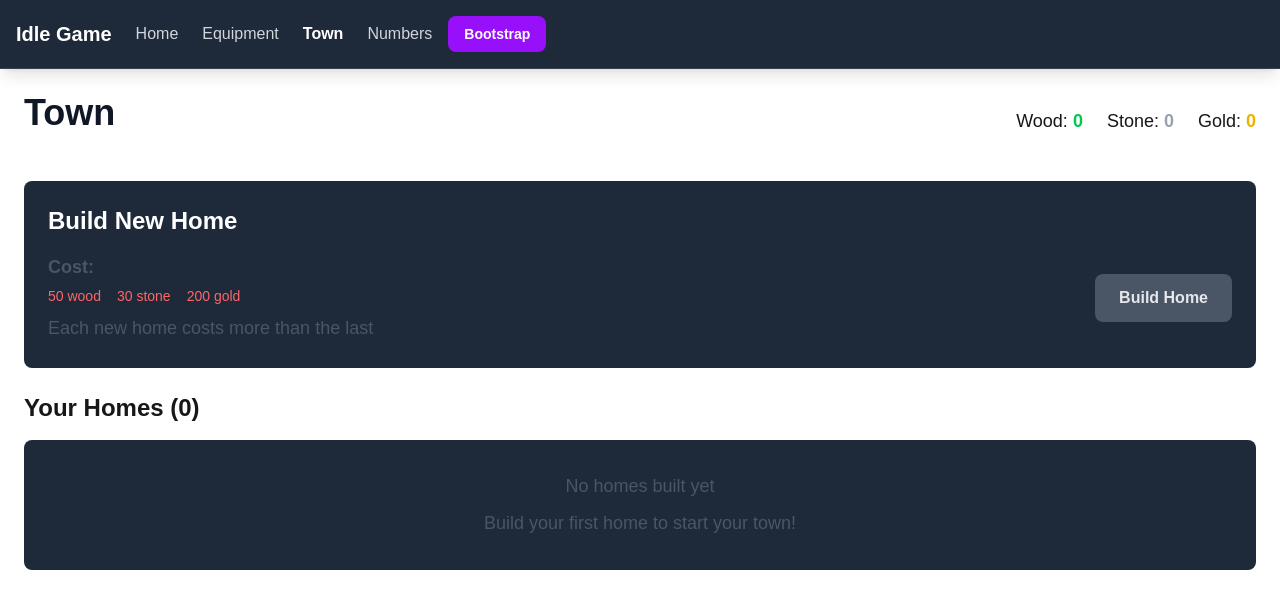
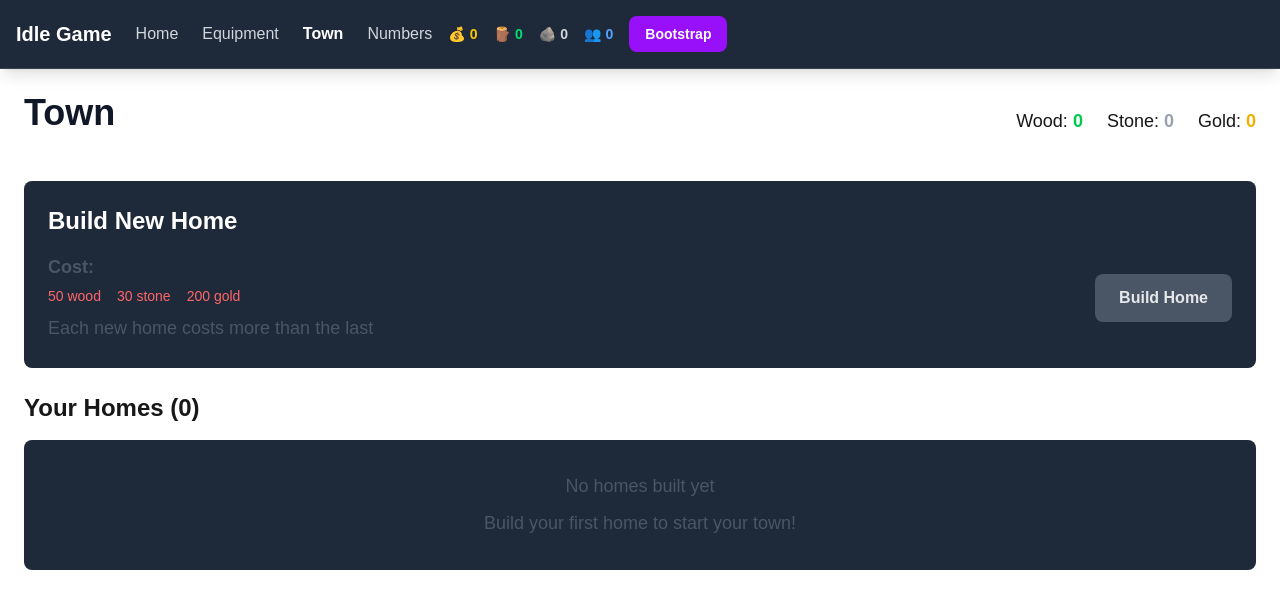
Before and after one commit to merklegroot/idle, a Next.js app: page /town in a window 1280 px wide. Shown: the top 608 px of the page. Built offline with nearby package versions, Linux system fonts and the light colour scheme.

Commit message:
basic resources in the nav

```diff
--- a/components/Navigation.tsx
+++ b/components/Navigation.tsx
@@ -23,11 +23,22 @@ function NavLink({ label, href }: { label: string, href: string }) {
 }
 
 export default function Navigation() {
-  const { bootstrap } = useGameStore();
+  const { bootstrap, getResource, homes } = useGameStore();
 
   const handleBootstrap = () => {
     bootstrap();
   };
+
+  const gold = getResource('gold');
+  const wood = getResource('wood');
+  const stone = getResource('stone');
+
+  const goldAmount = gold?.amount || 0;
+  const woodAmount = wood?.amount || 0;
+  const stoneAmount = stone?.amount || 0;
+
+  // Calculate total population from all homes
+  const totalPopulation = homes.reduce((sum, home) => sum + home.population, 0);
 
   return (
     <nav className="bg-gray-800 text-white p-4 sticky top-0 z-50 shadow-lg border-b border-gray-700">
@@ -44,6 +55,24 @@ export default function Navigation() {
           </ul>
         </div>
         <div className="flex items-center gap-4">
+          <div className="flex gap-4 text-sm">
+            <div className="flex items-center gap-1">
+              <span className="text-yellow-400">💰</span>
+              <span className="font-semibold text-yellow-400">{goldAmount.toLocaleString()}</span>
+            </div>
+            <div className="flex items-center gap-1">
+              <span className="text-green-400">🪵</span>
+              <span className="font-semibold text-green-400">{woodAmount.toLocaleString()}</span>
+            </div>
+            <div className="flex items-center gap-1">
+              <span className="text-gray-300">🪨</span>
+              <span className="font-semibold text-gray-300">{stoneAmount.toLocaleString()}</span>
+            </div>
+            <div className="flex items-center gap-1">
+              <span className="text-blue-400">👥</span>
+              <span className="font-semibold text-blue-400">{totalPopulation}</span>
+            </div>
+          </div>
           <button
             onClick={handleBootstrap}
             className="bg-purple-600 hover:bg-purple-700 text-white px-4 py-2 rounded-lg font-semibold transition-colors text-sm"
```
